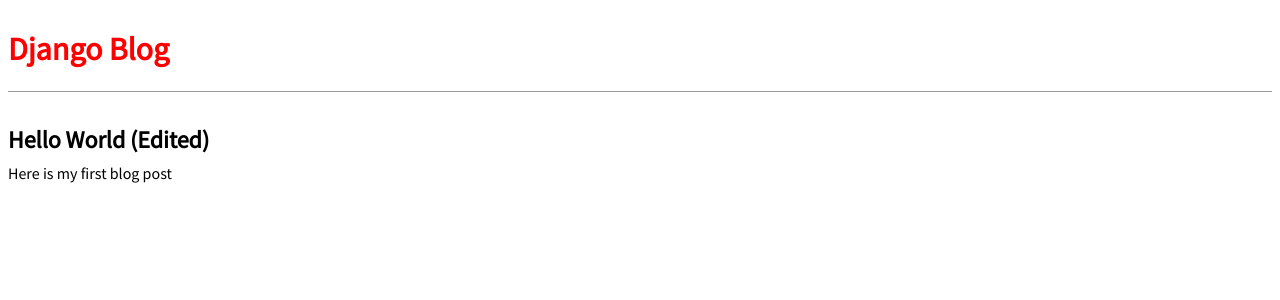
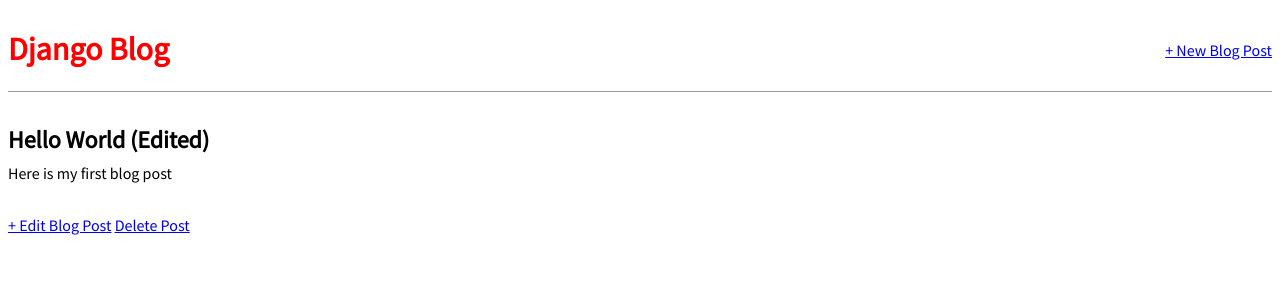
Before and after one commit to ChristopherBenner/DjangoBlog, a Django app: page /post/1/ in a window 1280 px wide. Shown: the top 300 px of the page. Run offline with Django 4.2, Linux system fonts and the light colour scheme; data comes from the database, SQL or seed files in the repository; both versions use the stored data as it was after the commit.

Commit message:
Added ability to add, edit and delete posts

```diff
--- a/blog/models.py
+++ b/blog/models.py
@@ -1,5 +1,6 @@
 # blog/models.py
 from django.db import models
+from django.urls import reverse
 
 class Post(models.Model):
     title = models.CharField(max_length=200)
@@ -11,3 +12,6 @@
 
     def __str__(self):
         return self.title
+
+    def get_absolute_url(self):
+        return reverse('post_detail', args=[str(self.id)])
--- a/blog/urls.py
+++ b/blog/urls.py
@@ -1,8 +1,17 @@
 # blog/urls.py
 from django.urls import path
-from .views import BlogListView, BlogDetailView
+from .views import (
+    BlogListView,
+    BlogDetailView,
+    BlogCreateView,
+    BlogUpdateView,
+    BlogDeleteView,
+)
 
 urlpatterns = [
+    path('post/<int:pk>/delete/',BlogDeleteView.as_view(), name='post_delete'),
+    path('post/<int:pk>/edit/', BlogUpdateView.as_view(), name='post_edit'),
+    path('post/new/', BlogCreateView.as_view(), name='post_new'),
     path('post/<int:pk>/', BlogDetailView.as_view(), name='post_detail'),
     path('',BlogListView.as_view(),name='home')
 ]
--- a/blog/views.py
+++ b/blog/views.py
@@ -1,12 +1,30 @@
 # blog/views.py
 from django.views.generic import ListView, DetailView
-
+from django.views.generic.edit import CreateView, UpdateView, DeleteView
+from django.urls import reverse_lazy
 from .models import Post
 
 class BlogListView(ListView):
     model = Post
     template_name = 'home.html'
+    # context_object_name = 'all_posts_list'
 
 class BlogDetailView(DetailView):
     model = Post
     template_name = 'post_detail.html'
+    # context_object_name = 'indiv_post'
+
+class BlogCreateView(CreateView):
+    model = Post
+    template_name = 'post_new.html'
+    fields = '__all__'
+
+class BlogUpdateView(UpdateView):
+    model = Post
+    template_name = 'post_edit.html'
+    fields = ['title','body']
+
+class BlogDeleteView(DeleteView):
+    model = Post
+    template_name = 'post_delete.html'
+    success_url = reverse_lazy('home')
--- a/templates/base.html
+++ b/templates/base.html
@@ -7,10 +7,15 @@
         <link href="{% static 'css/base.css' %}" rel="stylesheet">
     </head>
     <body>
-        <header>
-            <h1><a href="{% url 'home' %}">Django Blog</a></h1>
-        </header>
         <div>
+            <header>
+                <div class="nav-left">
+                    <h1><a href="{% url 'home' %}">Django Blog</a></h1>
+                </div>
+                <div class="nav-right">
+                    <a href="{% url 'post_new' %}">+ New Blog Post</a>
+                </div>
+            </header>
             {% block content %}
             {% endblock content %}
         </div>
--- a/templates/post_detail.html
+++ b/templates/post_detail.html
@@ -7,4 +7,6 @@
         <p>{{post.body}}</p>
     </div>
 
+    <a href="{% url 'post_edit' post.pk %}">+ Edit Blog Post</a>
+    <a href="{% url 'post_delete' post.pk %}">Delete Post</a>
 {% endblock content %}
```
Also changed, not shown: blog/tests.py (+22 -0 lines), templates/post_delete.html (added, +11 -0 lines), templates/post_edit.html (added, +10 -0 lines), templates/post_new.html (added, +10 -0 lines), db.sqlite3.
